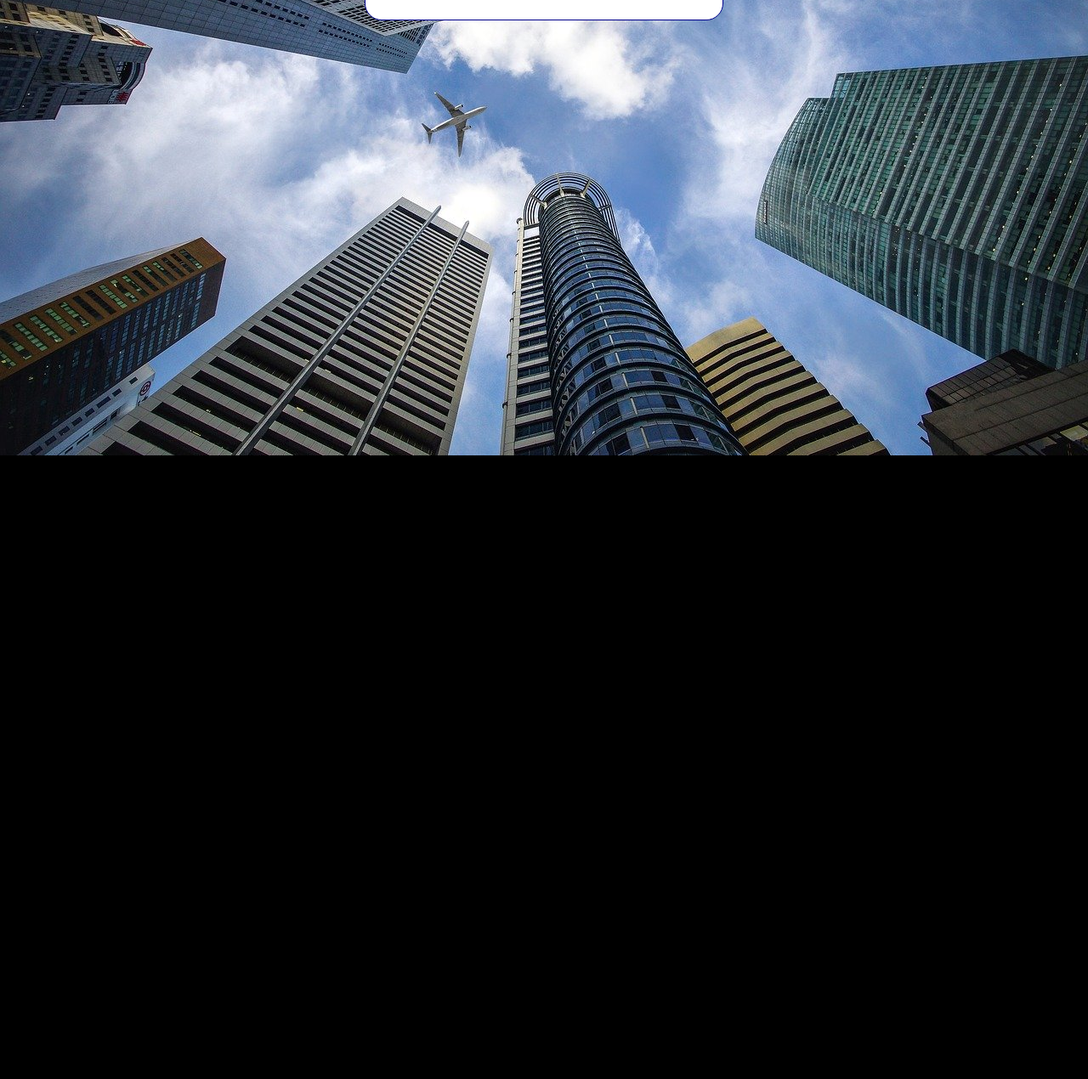
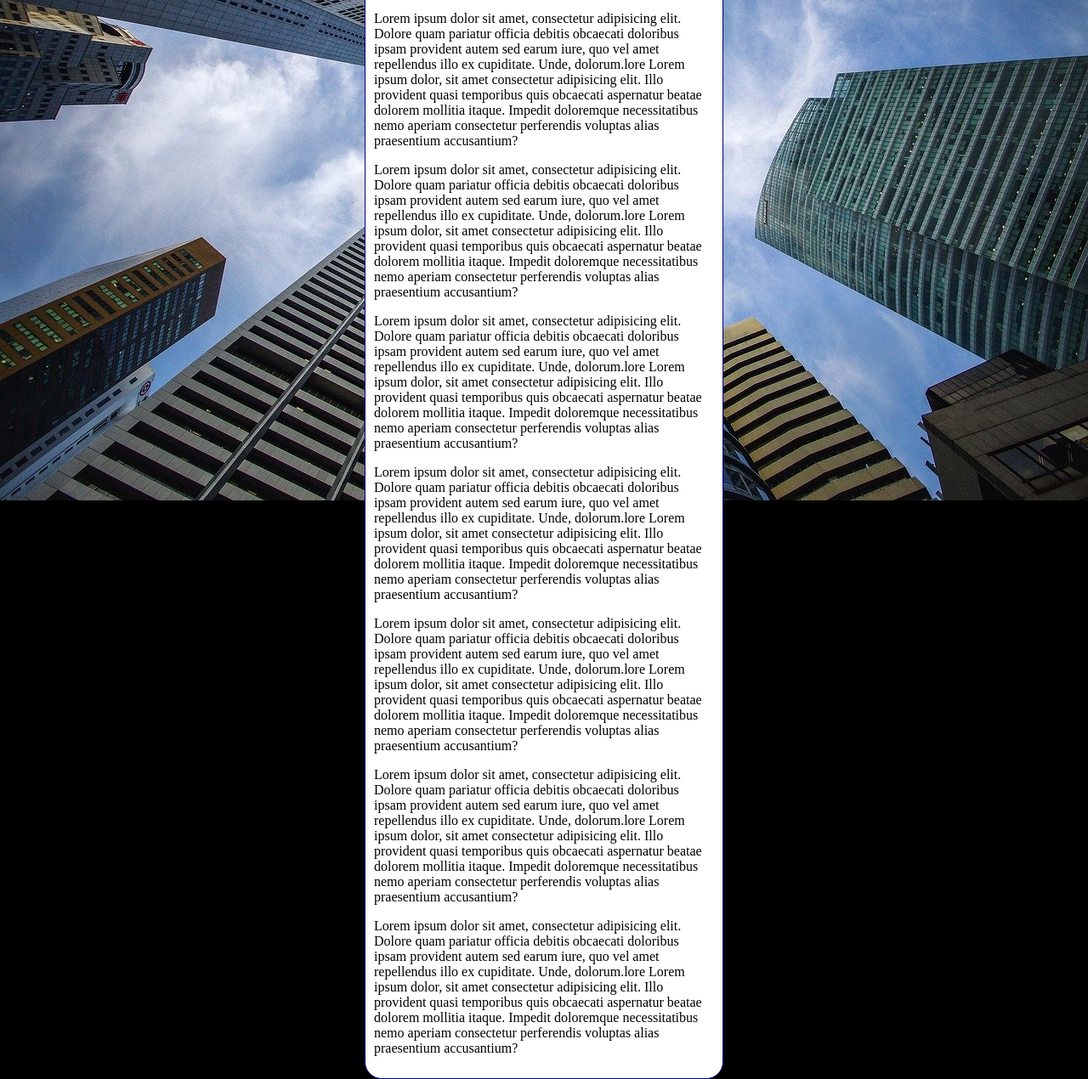
Before and after one commit to samuelyasin75/html-css, a plain HTML site: page exercicios/ex022/fundo006.html in a window 1280 px wide. Shown: the part 264-1534 px from the top of the page at 85% size. Before the commit the page ends 800 px from the top, so only its background shows below. Drawn offline with Linux system fonts and the light colour scheme.

Commit message:
Corrigido o fundo006.html

```diff
--- a/exercicios/ex022/fundo006.html
+++ b/exercicios/ex022/fundo006.html
@@ -11,7 +11,7 @@
             background-color: black;
             background-position: center top;
             background-repeat: no-repeat;
-            background-size: dover;
+            background-size: cover;
         }
 
         main {
@@ -28,6 +28,13 @@
     <main>
         <h1>Teste de Imagem</h1>
         <p>Lorem ipsum dolor sit amet, consectetur adipisicing elit. Dolore quam pariatur officia debitis obcaecati doloribus ipsam provident autem sed earum iure, quo vel amet repellendus illo ex cupiditate. Unde, dolorum.lore Lorem ipsum dolor, sit amet consectetur adipisicing elit. Illo provident quasi temporibus quis obcaecati aspernatur beatae dolorem mollitia itaque. Impedit doloremque necessitatibus nemo aperiam consectetur perferendis voluptas alias praesentium accusantium?</p>
+        <p>Lorem ipsum dolor sit amet, consectetur adipisicing elit. Dolore quam pariatur officia debitis obcaecati doloribus ipsam provident autem sed earum iure, quo vel amet repellendus illo ex cupiditate. Unde, dolorum.lore Lorem ipsum dolor, sit amet consectetur adipisicing elit. Illo provident quasi temporibus quis obcaecati aspernatur beatae dolorem mollitia itaque. Impedit doloremque necessitatibus nemo aperiam consectetur perferendis voluptas alias praesentium accusantium?</p>
+        <p>Lorem ipsum dolor sit amet, consectetur adipisicing elit. Dolore quam pariatur officia debitis obcaecati doloribus ipsam provident autem sed earum iure, quo vel amet repellendus illo ex cupiditate. Unde, dolorum.lore Lorem ipsum dolor, sit amet consectetur adipisicing elit. Illo provident quasi temporibus quis obcaecati aspernatur beatae dolorem mollitia itaque. Impedit doloremque necessitatibus nemo aperiam consectetur perferendis voluptas alias praesentium accusantium?</p>
+        <p>Lorem ipsum dolor sit amet, consectetur adipisicing elit. Dolore quam pariatur officia debitis obcaecati doloribus ipsam provident autem sed earum iure, quo vel amet repellendus illo ex cupiditate. Unde, dolorum.lore Lorem ipsum dolor, sit amet consectetur adipisicing elit. Illo provident quasi temporibus quis obcaecati aspernatur beatae dolorem mollitia itaque. Impedit doloremque necessitatibus nemo aperiam consectetur perferendis voluptas alias praesentium accusantium?</p>
+        <p>Lorem ipsum dolor sit amet, consectetur adipisicing elit. Dolore quam pariatur officia debitis obcaecati doloribus ipsam provident autem sed earum iure, quo vel amet repellendus illo ex cupiditate. Unde, dolorum.lore Lorem ipsum dolor, sit amet consectetur adipisicing elit. Illo provident quasi temporibus quis obcaecati aspernatur beatae dolorem mollitia itaque. Impedit doloremque necessitatibus nemo aperiam consectetur perferendis voluptas alias praesentium accusantium?</p>
+        <p>Lorem ipsum dolor sit amet, consectetur adipisicing elit. Dolore quam pariatur officia debitis obcaecati doloribus ipsam provident autem sed earum iure, quo vel amet repellendus illo ex cupiditate. Unde, dolorum.lore Lorem ipsum dolor, sit amet consectetur adipisicing elit. Illo provident quasi temporibus quis obcaecati aspernatur beatae dolorem mollitia itaque. Impedit doloremque necessitatibus nemo aperiam consectetur perferendis voluptas alias praesentium accusantium?</p>
+        <p>Lorem ipsum dolor sit amet, consectetur adipisicing elit. Dolore quam pariatur officia debitis obcaecati doloribus ipsam provident autem sed earum iure, quo vel amet repellendus illo ex cupiditate. Unde, dolorum.lore Lorem ipsum dolor, sit amet consectetur adipisicing elit. Illo provident quasi temporibus quis obcaecati aspernatur beatae dolorem mollitia itaque. Impedit doloremque necessitatibus nemo aperiam consectetur perferendis voluptas alias praesentium accusantium?</p>
+        <p>Lorem ipsum dolor sit amet, consectetur adipisicing elit. Dolore quam pariatur officia debitis obcaecati doloribus ipsam provident autem sed earum iure, quo vel amet repellendus illo ex cupiditate. Unde, dolorum.lore Lorem ipsum dolor, sit amet consectetur adipisicing elit. Illo provident quasi temporibus quis obcaecati aspernatur beatae dolorem mollitia itaque. Impedit doloremque necessitatibus nemo aperiam consectetur perferendis voluptas alias praesentium accusantium?</p>
     </main>
 </body>
 </html>
```
